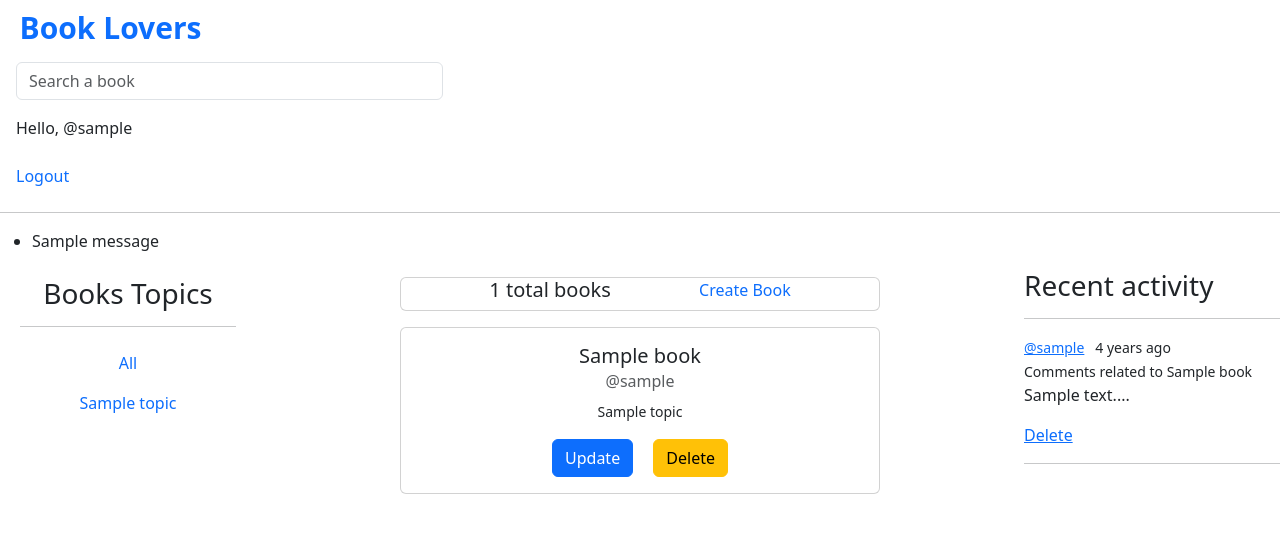
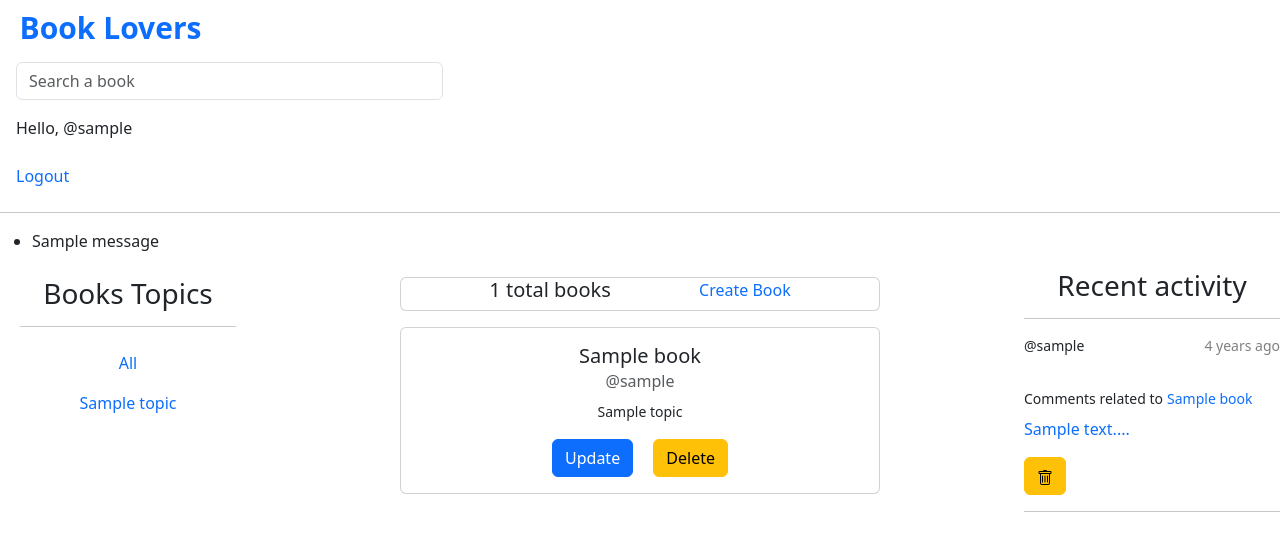
Before and after one commit to AlexManolache/Book-Lover, a Django app: page / in a window 1280 px wide. Shown: the top 551 px of the page. Run offline with Django 5.2, Linux system fonts and the light colour scheme; a user stored in the database is signed in; tables that the repository leaves empty hold one stand-in row (values such as "Sample post"); one stand-in notice (Sample message) is shown.

Commit message:
style recent activity component

```diff
--- a/bookapp/templates/bookapp/recent_activity_component.html
+++ b/bookapp/templates/bookapp/recent_activity_component.html
@@ -1,13 +1,24 @@
-<h3>Recent activity</h3>
+<div class="container text-center">
+  <div class="grid text-center">
+    <h3>Recent activity</h3>
+  </div>
+</div>
     <hr>
     {% for message in messagesBook %}
       <div>
-        <small><a href="{% url 'user-profile' message.user.id %}">@{{message.user}}</a> &nbsp; {{message.created | timesince}} ago</small>
+        <small class="d-flex justify-content-between"><a class="nav-link" href="{% url 'user-profile' message.user.id %}">@{{message.user}}</a> <div class="text-black-50">{{message.created | timesince}} ago</div></small>
         <br>
-        <small>Comments related to {{message.book}}</small>
-        <p>{{message}}...</p>
+        <div >
+          <small class="d-flex hstack">Comments related to <a class="ms-1 navbar border-body link-offset-2 link-offset-3-hover link-underline link-underline-opacity-0 link-underline-opacity-75-hover" href="{% url 'books' message.book.id %}">{{message.book}}</a></small>
+        </div>
+        <p class="text-primary">{{message}}...</p>
         {% if request.user.is_authenticated and request.user == book.host or request.user.is_superuser %}
-        <a href="{% url 'delete-comment' message.id %}">Delete</a>
+          <a class="btn btn-warning" href="{% url 'delete-comment' message.id %}">
+            <svg xmlns="http://www.w3.org/2000/svg" width="16" height="16" fill="currentColor" class="bi bi-trash" viewBox="0 0 16 16">
+              <path d="M5.5 5.5A.5.5 0 0 1 6 6v6a.5.5 0 0 1-1 0V6a.5.5 0 0 1 .5-.5m2.5 0a.5.5 0 0 1 .5.5v6a.5.5 0 0 1-1 0V6a.5.5 0 0 1 .5-.5m3 .5a.5.5 0 0 0-1 0v6a.5.5 0 0 0 1 0z"/>
+              <path d="M14.5 3a1 1 0 0 1-1 1H13v9a2 2 0 0 1-2 2H5a2 2 0 0 1-2-2V4h-.5a1 1 0 0 1-1-1V2a1 1 0 0 1 1-1H6a1 1 0 0 1 1-1h2a1 1 0 0 1 1 1h3.5a1 1 0 0 1 1 1zM4.118 4 4 4.059V13a1 1 0 0 0 1 1h6a1 1 0 0 0 1-1V4.059L11.882 4zM2.5 3h11V2h-11z"/>
+            </svg>
+          </a>
         {% endif %}
         <hr>
       </div>
```
